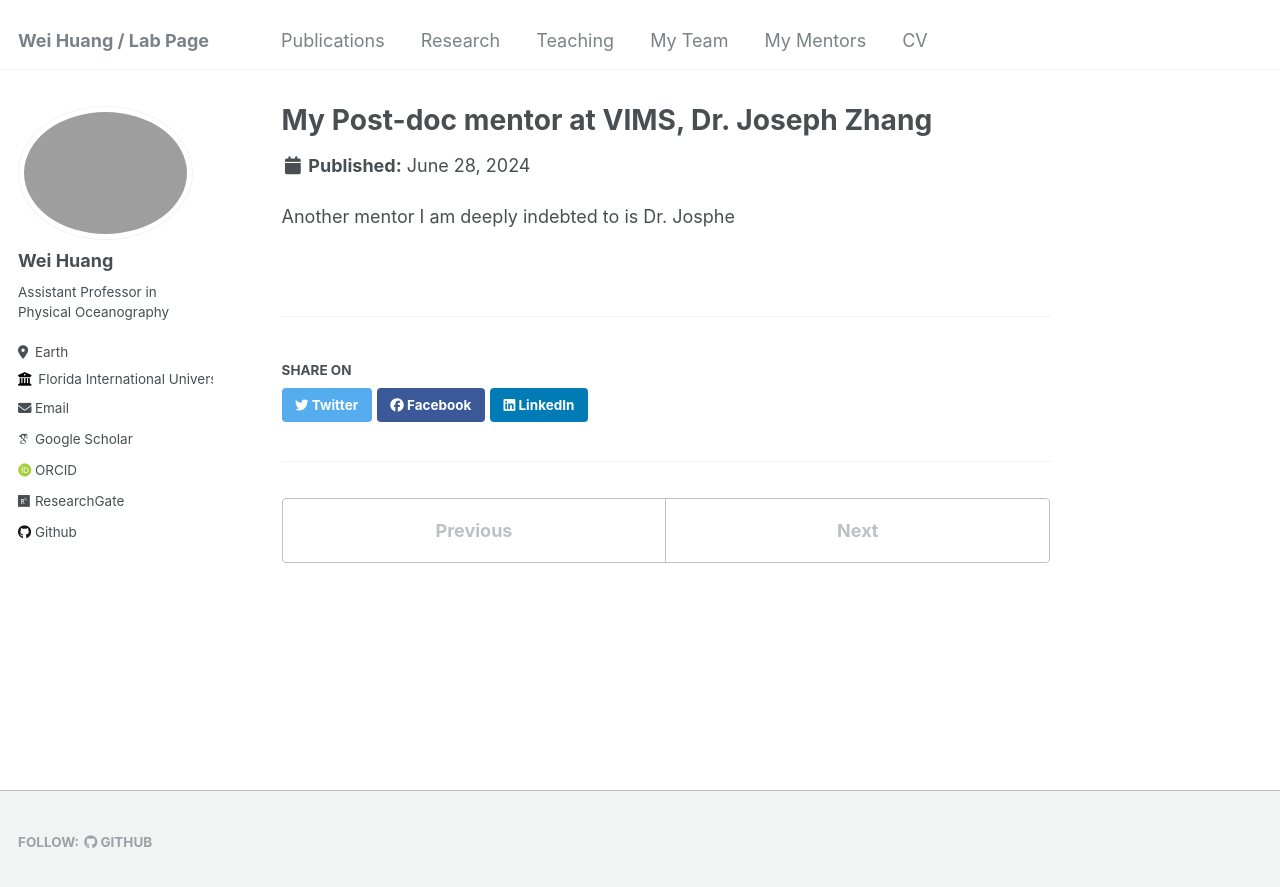
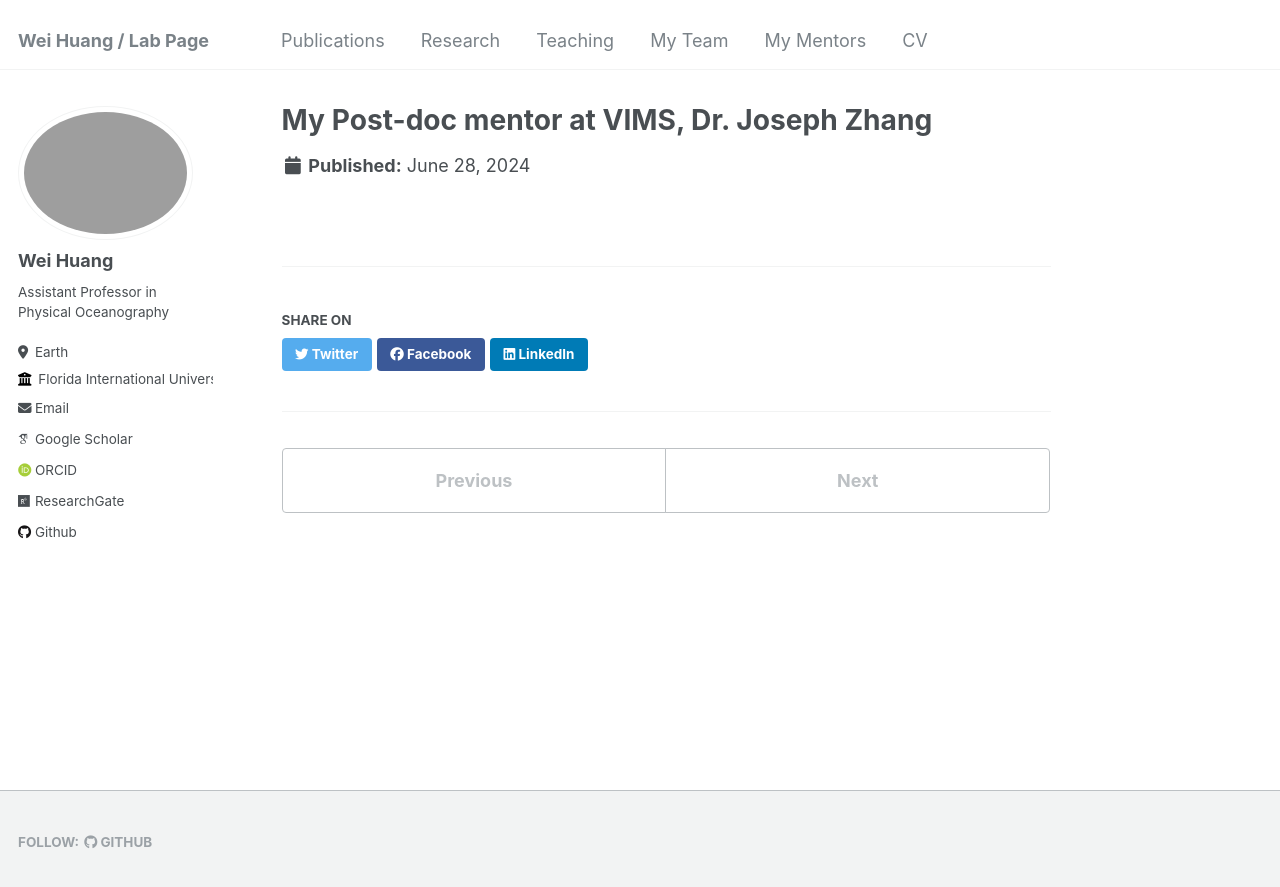
Before and after one commit to huang96169/huang96169.github.io, a Jekyll site: the page built from _mentors/mentors-2.md, in a window 1280 px wide. Shown: the top 887 px of the page. Built offline with Jekyll 4.4.1, drawn with Linux system fonts in a browser that asks for light colours; some web fonts are replaced.

Commit message:
Update mentors-2.md

```diff
--- a/_mentors/mentors-2.md
+++ b/_mentors/mentors-2.md
@@ -1,8 +1,6 @@
 ---
 title: "My Post-doc mentor at VIMS, Dr. Joseph Zhang"
-short: My Post-doc mentor at VIMS, Dr. Joseph Zhang
+short: Another mentor I am deeply indebted to is my Post-doc mentor at VIMS, Dr. Joseph Zhang, whose tireless generosity have opened so many opportunities.
 excerpt: "<img src='/images/Mentor_Joseph.png'>"
 collection: mentors
 ---
-
-Another mentor I am deeply indebted to is Dr. Josphe
```
